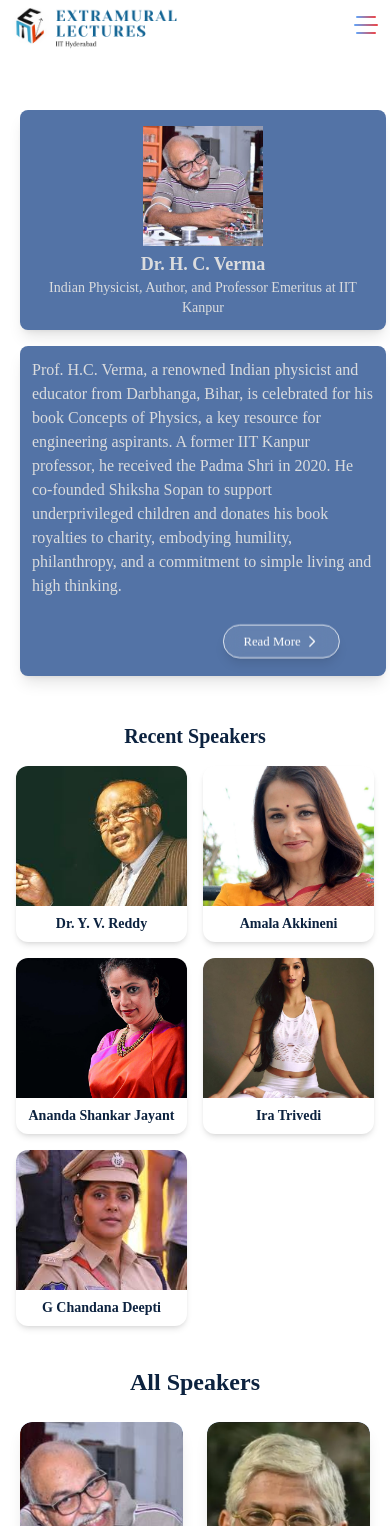
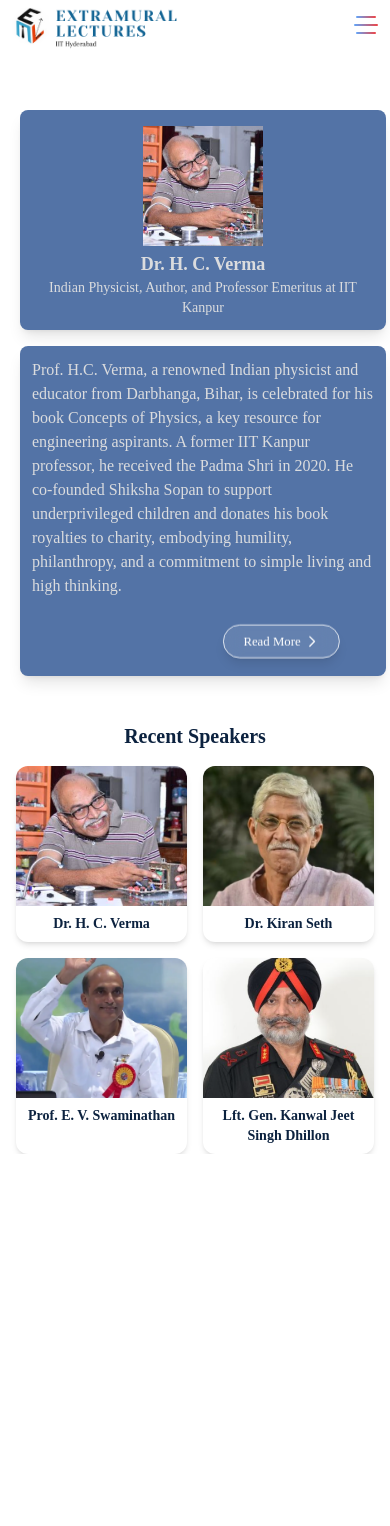
Before and after one commit to Y-Harini/EML-2026, a Next.js app: page /speakers in a window 390 px wide. Shown: the top 1526 px of the page. After the commit the page ends 1154 px from the top, so only its background shows below. Built offline with nearby package versions, Linux system fonts and the light colour scheme.

Commit message:
updated speakers list on mobile

```diff
--- a/src/app/speakers/page.jsx
+++ b/src/app/speakers/page.jsx
@@ -89,17 +89,17 @@ const Speakers = () => {
         >
           <SpeakerCard speaker={speakers[currentIndex]} bgIndex={bgIndex} />
         </div>
-        {/* Mobile Recent Speakers - Show only 5 */}
+        {/* Mobile Recent Speakers - Show only 4 */}
 <div className="w-full mt-8 px-4 laptop:hidden">
   <h2 className="text-xl font-bold mb-4 text-center text-[#0C223F]">Recent Speakers</h2>
   <div className="grid grid-cols-2 gap-4">
     {speakers
-      .slice(Math.max(0, speakers.length - 5))
+      .slice(0,4)
       .map((speaker, index) => (
         <div
           key={speaker.id}
           className="cursor-pointer bg-white rounded-xl shadow-md hover:shadow-lg transition duration-300 overflow-hidden"
-          onClick={() => handleSpeakerClick(speakers.length - 5 + index)}
+          onClick={() => handleSpeakerClick(index)}
         >
           <img
             src={speaker.photo}
@@ -114,8 +114,8 @@ const Speakers = () => {
   </div>
 </div>
         {/* Grid of Speakers */}
-        <div className="w-full mt-10 px-5 laptop:px-20">
-          <h2 className="text-2xl font-bold mb-6 text-center text-[#0C223F]">All Speakers</h2>
+        <div className="hidden laptop:block w-full mt-10 px-5 laptop:px-20">
+          <h2 className="text-2xl font-bold mb-6 text-center text-[#0C223F]" >All Speakers</h2>
           <div className="grid grid-cols-2 tablet:grid-cols-3 laptop:grid-cols-5 gap-6">
             {speakers.map((speaker, index) => (
               <motion.div
```
Also changed, not shown: 1 other file (tests, documents, lock files or other folders).
